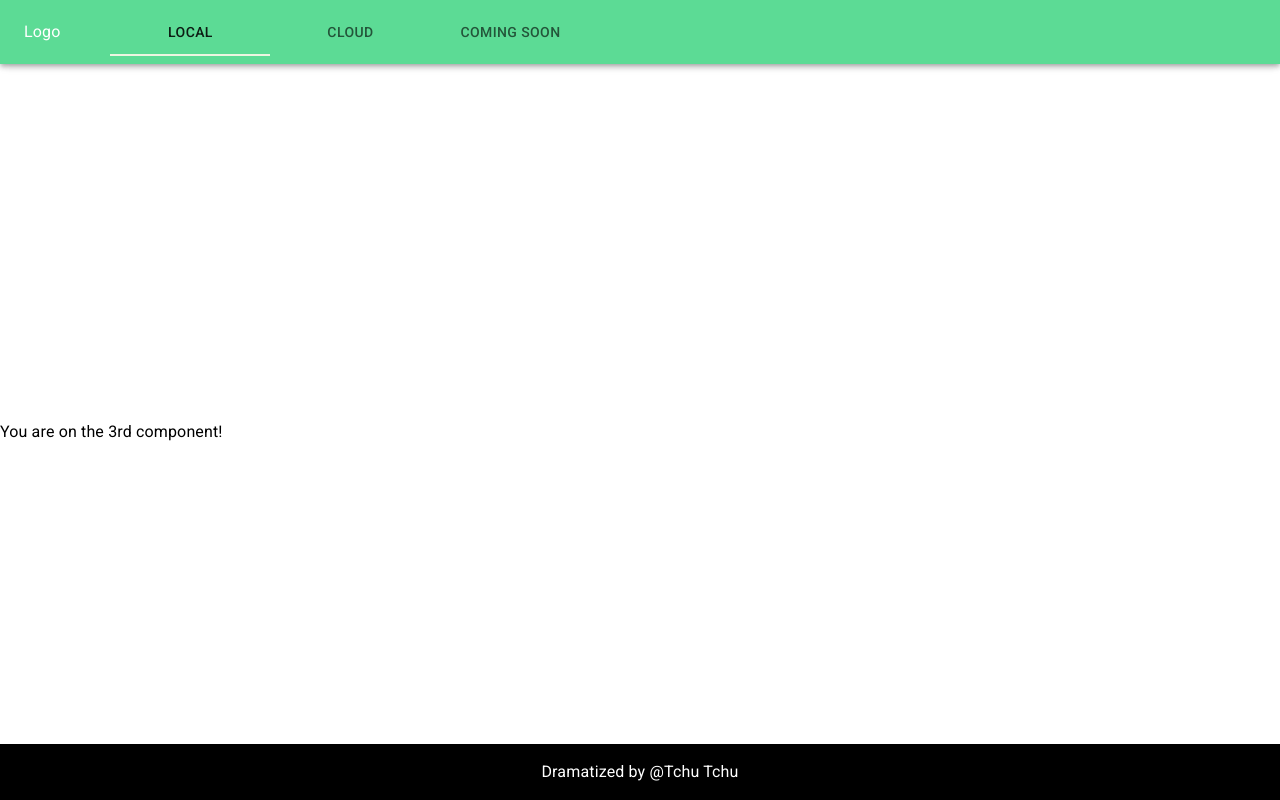
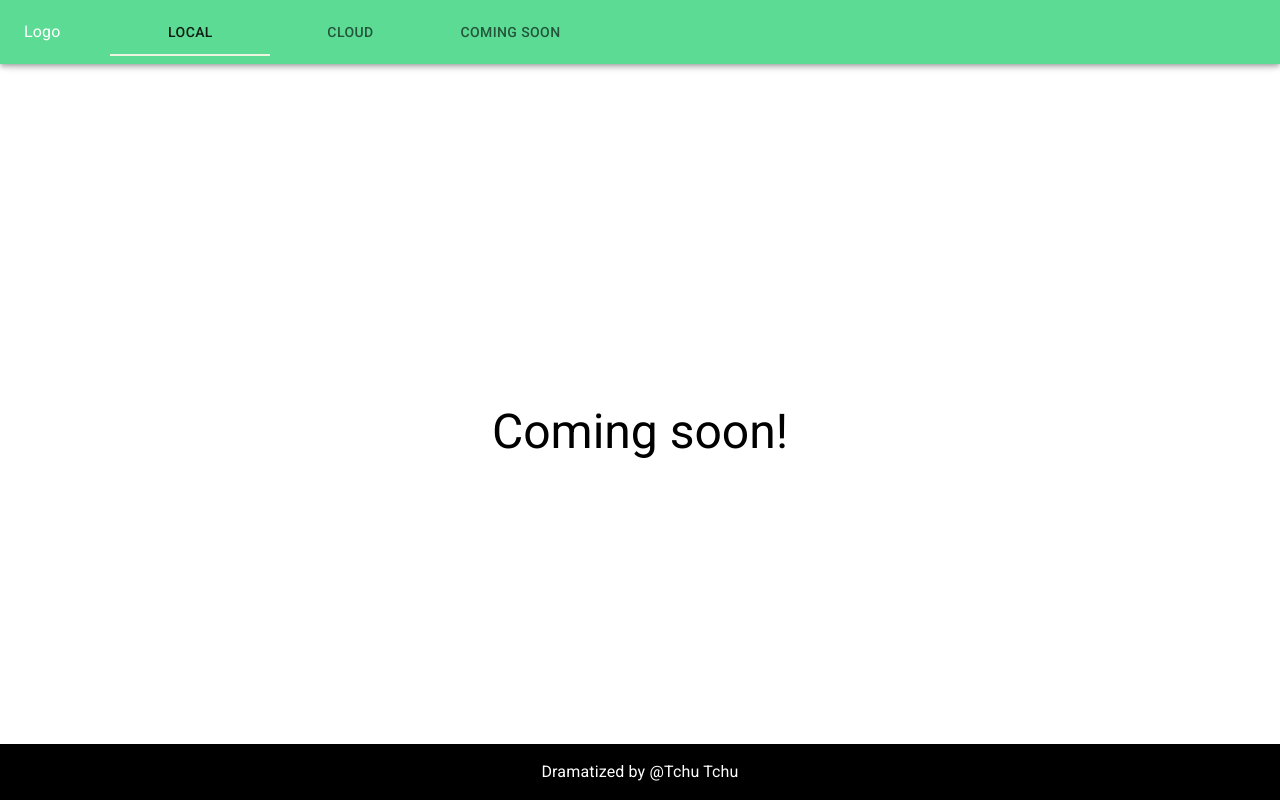
Before and after one commit to tetianasabanina/file-upload-mern, a React (Create React App) app in the folder file-upload-frontend/: page /third in a window 1280 px wide. Built offline with nearby package versions, Linux system fonts and the light colour scheme.

Commit message:
Modify UI

```diff
--- a/file-upload-frontend/src/components/CloudUpload.js
+++ b/file-upload-frontend/src/components/CloudUpload.js
@@ -3,7 +3,7 @@ import { Grid, Typography } from '@material-ui/core';
 
 const CloudUpload = () => (
   <Grid container item xs={12} justify="center">
-    <Typography>You are on the 2nd component!</Typography>
+    <Typography variant="h3">Cloud upload is under construction</Typography>
   </Grid>
 );
 
--- a/file-upload-frontend/src/components/page3.js
+++ b/file-upload-frontend/src/components/page3.js
@@ -2,8 +2,8 @@ import React from 'react';
 import { Grid, Typography } from '@material-ui/core';
 
 const ThirdPage = () => (
-  <Grid container>
-    <Typography>You are on the 3rd component!</Typography>
+  <Grid container item xs={12} justify="center">
+    <Typography variant="h3">Coming soon!</Typography>
   </Grid>
 );
 
```
